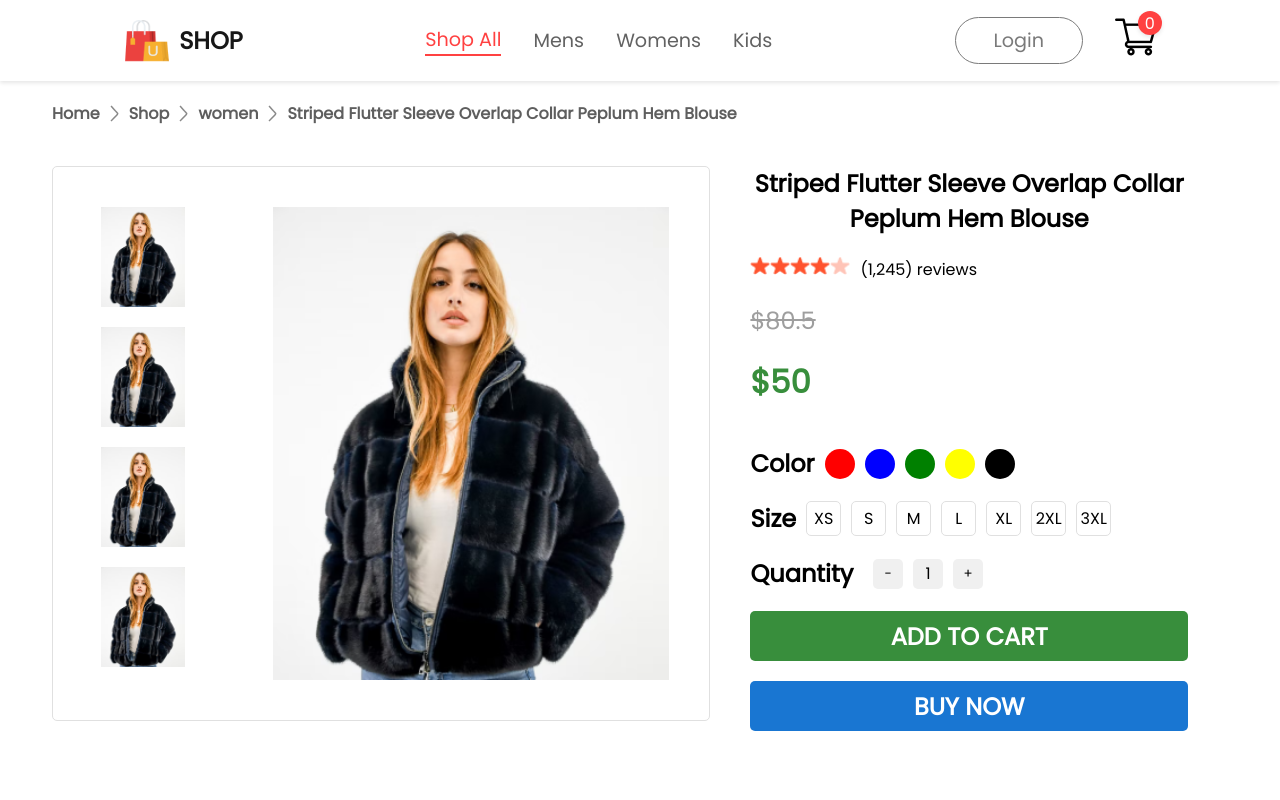
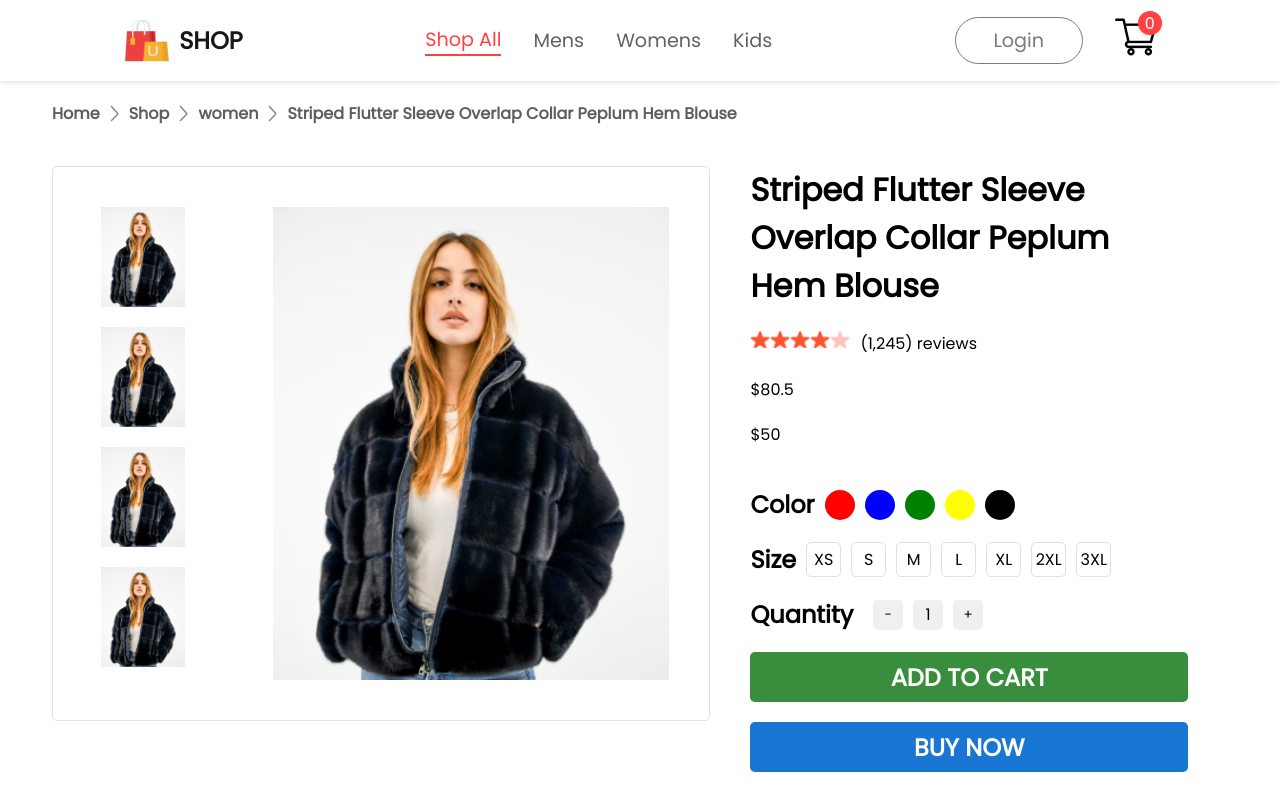
Before and after one commit to ArnaldoGonzalez81318/React-E-Commerce, a React (Create React App) app in the folder frontend/: page /product/1 in a window 1280 px wide. Shown: the top 800 px of the page. Built offline with nearby package versions, Linux system fonts and the light colour scheme.

Commit message:
Update productDisplay.css

```diff
--- a/frontend/src/Components/ProductDisplay/productDisplay.css
+++ b/frontend/src/Components/ProductDisplay/productDisplay.css
@@ -65,9 +65,10 @@
 }
 
 .product-display-title {
-  font-size: 1.5rem;
+  font-size: 2rem;
   font-weight: 600;
   margin-bottom: 20px;
+  text-align: left;
 }
 
 .product-display-review {
@@ -92,18 +93,43 @@
 }
 
 .product-display-price-old {
+  display: flex;
+  align-items: center;
+  margin-bottom: 20px;
+}
+
+.product-display-price-old-label {
+  font-size: 1.5rem;
+  font-weight: 500;
+  color: #9e9e9e;
+  margin-right: 10px;
+}
+
+.product-display-price-old-value {
   font-size: 1.5rem;
   font-weight: 500;
   text-decoration: line-through;
   color: #9e9e9e;
+  margin-right: 10px;
+}
+
+.product-display-price-new {
+  display: flex;
+  align-items: center;
   margin-bottom: 20px;
 }
 
-.product-display-price-new {
-  font-size: 2rem;
-  font-weight: 600;
+.product-display-price-new-label {
+  font-size: 1.5rem;
+  font-weight: 500;
+  margin-right: 10px;
+}
+
+.product-display-price-new-value {
+  font-size: 1.5rem;
+  font-weight: 500;
   color: #388e3c;
-  margin-bottom: 20px;
+  margin-right: 10px;
 }
 
 .product-display-description {
```
